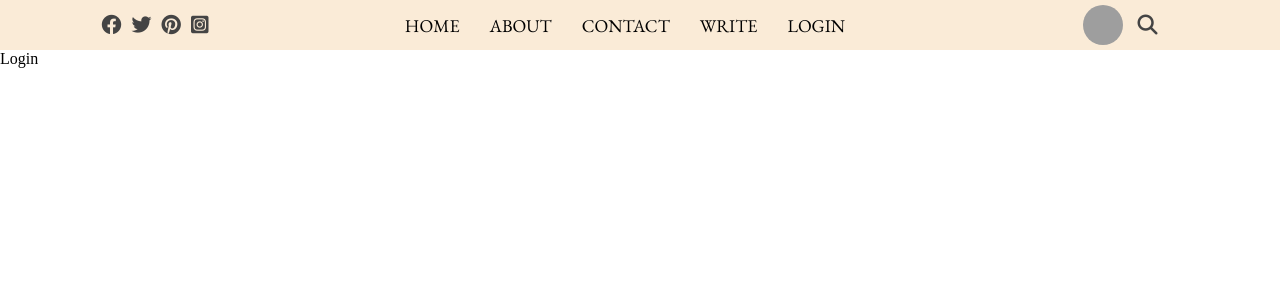
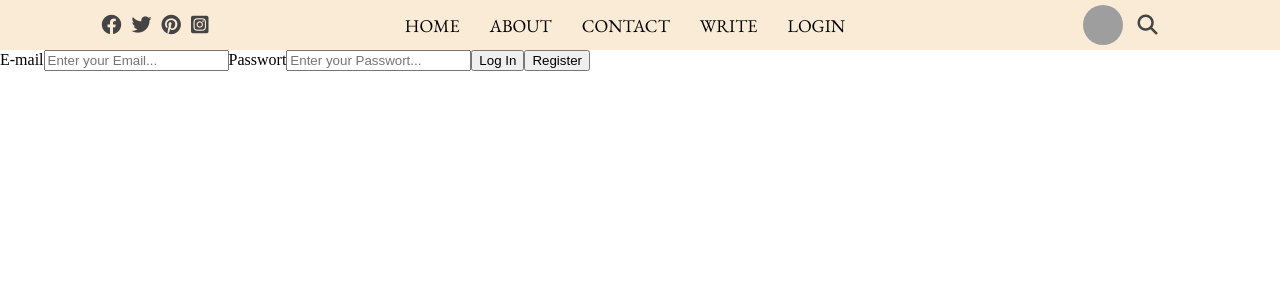
Before and after one commit to fatima-masmas/UI-Blog-webseite, a React (Create React App) app in the folder ui-blog/: page / in a window 1280 px wide. Shown: the top 300 px of the page. Built offline with nearby package versions, Linux system fonts and the light colour scheme; grey boxes are pictures that could not be loaded.

Commit message:
die formen sind schon bereit bei login

```diff
--- a/ui-blog/src/pages/login/Login.jsx
+++ b/ui-blog/src/pages/login/Login.jsx
@@ -3,7 +3,14 @@ import "./login.css"
 export default function Login() {
   return (
     <div className="login">
-        Login
+        <from className="loginForm">
+            <label >E-mail</label>
+            <input type="text" placeholder="Enter your Email..." />
+            <label >Passwort</label>
+            <input type="passwort" placeholder="Enter your Passwort..." />
+            <button className="loginButton">Log In</button>
+            <button className="loginRegisterButton">Register</button>
+        </from>
 
     </div>
   )
```
